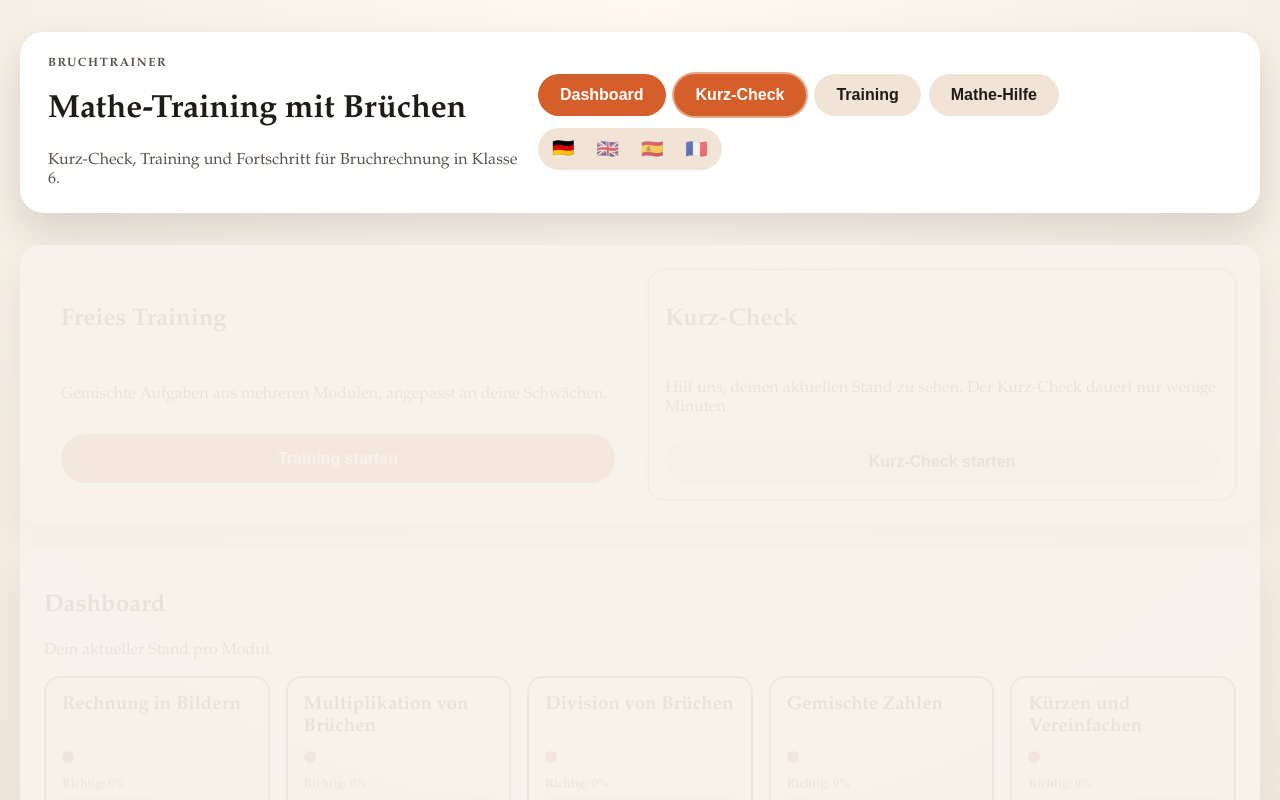
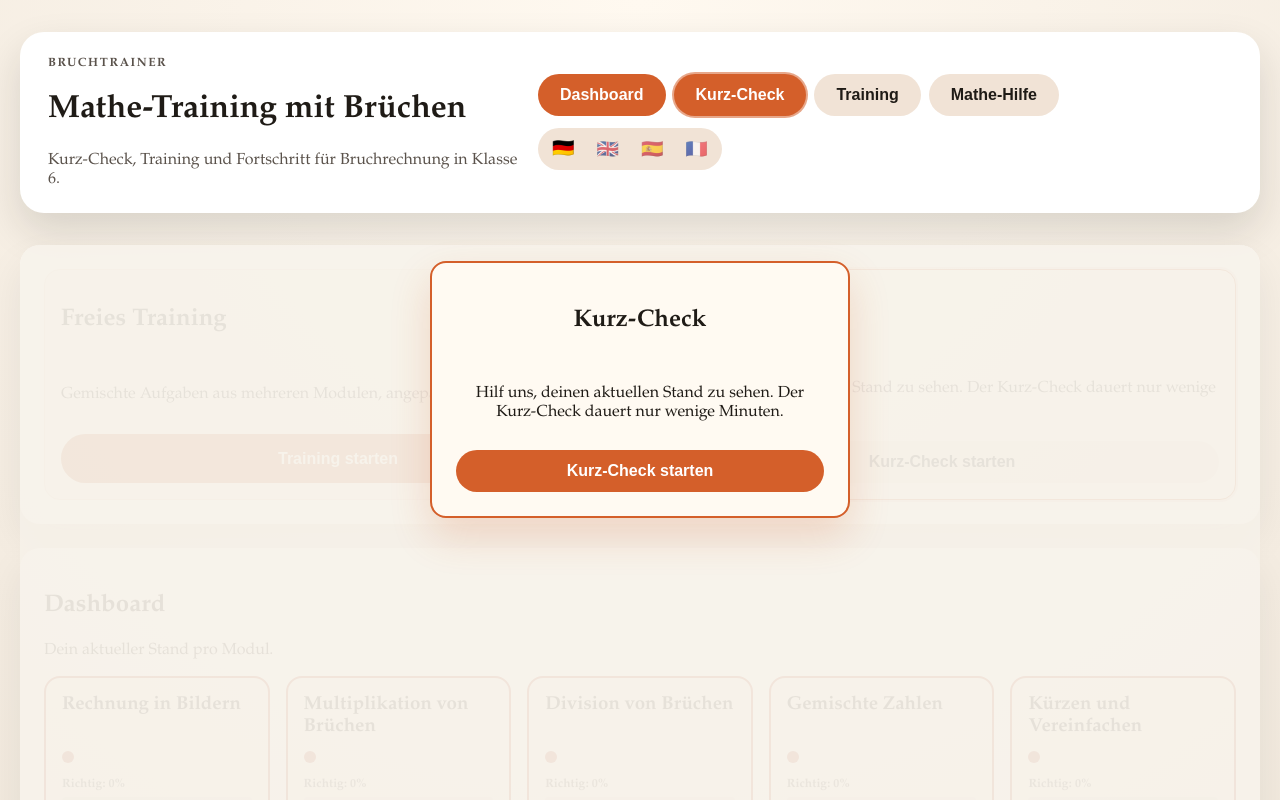
Before and after one commit to stfnfhrmnn/microedu-bruchtrainer, a React (Vite) app: page / in a window 1280 px wide. Shown: the top 800 px of the page. Built offline with nearby package versions, Linux system fonts and the light colour scheme.

Commit message:
Pin quick check overlay to top

```diff
--- a/src/styles/main.css
+++ b/src/styles/main.css
@@ -144,7 +144,9 @@ body {
   position: absolute;
   inset: 0;
   display: grid;
-  place-items: center;
+  align-items: start;
+  justify-items: center;
+  padding: 12px;
   background: rgba(247, 242, 234, 0.85);
   z-index: 2;
   border-radius: 20px;
@@ -160,6 +162,7 @@ body {
   text-align: center;
   display: grid;
   gap: 12px;
+  margin-top: 4px;
 }
 
 .action-block {
```
